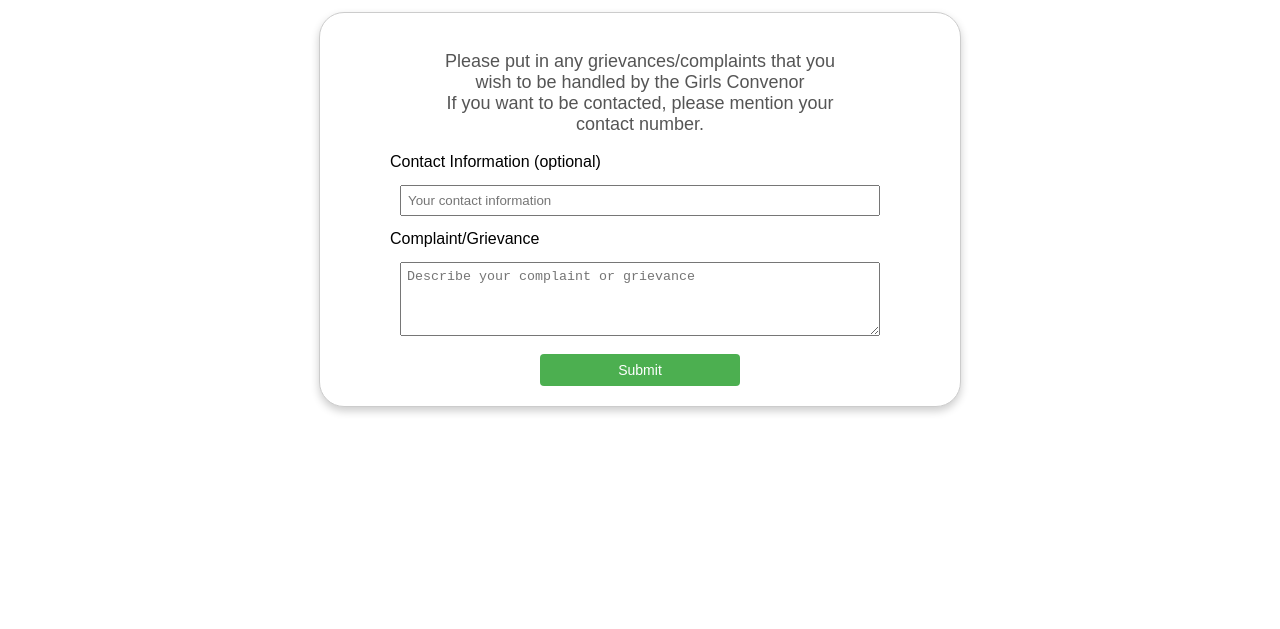
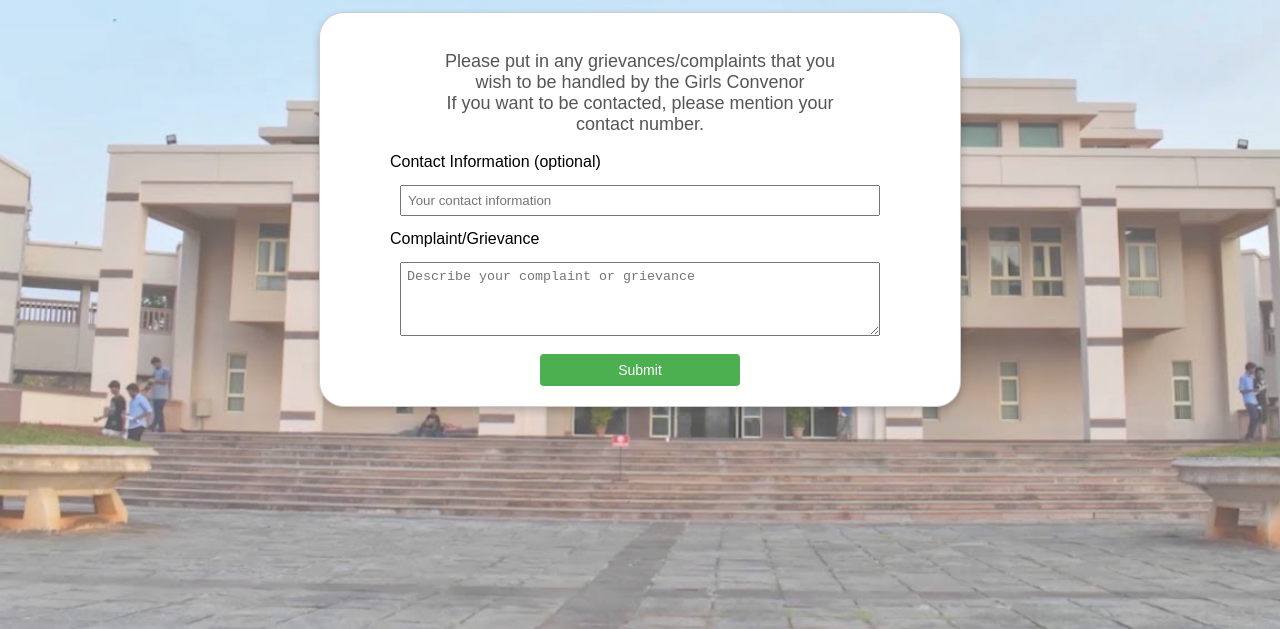
Before and after one commit to PraggyaSharma/Complaints-Portal, a plain HTML site: page index.html in a window 1280 px wide. Shown: the part 171-800 px from the top of the page. Drawn offline with Linux system fonts and the light colour scheme; files whose address does not match are found by name.

Commit message:
Update index.html

```diff
--- a/index.html
+++ b/index.html
@@ -9,7 +9,7 @@
             font-family: Arial, sans-serif;
             margin: 20px;
             position: relative;
-            /*background-image: url('images/maxresdefault.jpg'); /* Add your image path here */
+            /*background-image: url('maxresdefault.jpg'); /* Add your image path here */
             /*background-size: cover;
             background-repeat: no-repeat;*/
             background-attachment: fixed;
@@ -20,7 +20,7 @@
             left: 0;
             width: 100%;
             height: 100%;
-            background-image: url('images/maxresdefault.jpg'); /* Your background image */
+            background-image: url('maxresdefault.jpg'); /* Your background image */
             background-size: cover;
             background-repeat: no-repeat;
             opacity: 0.7; /* Adjust for desired transparency */
```
